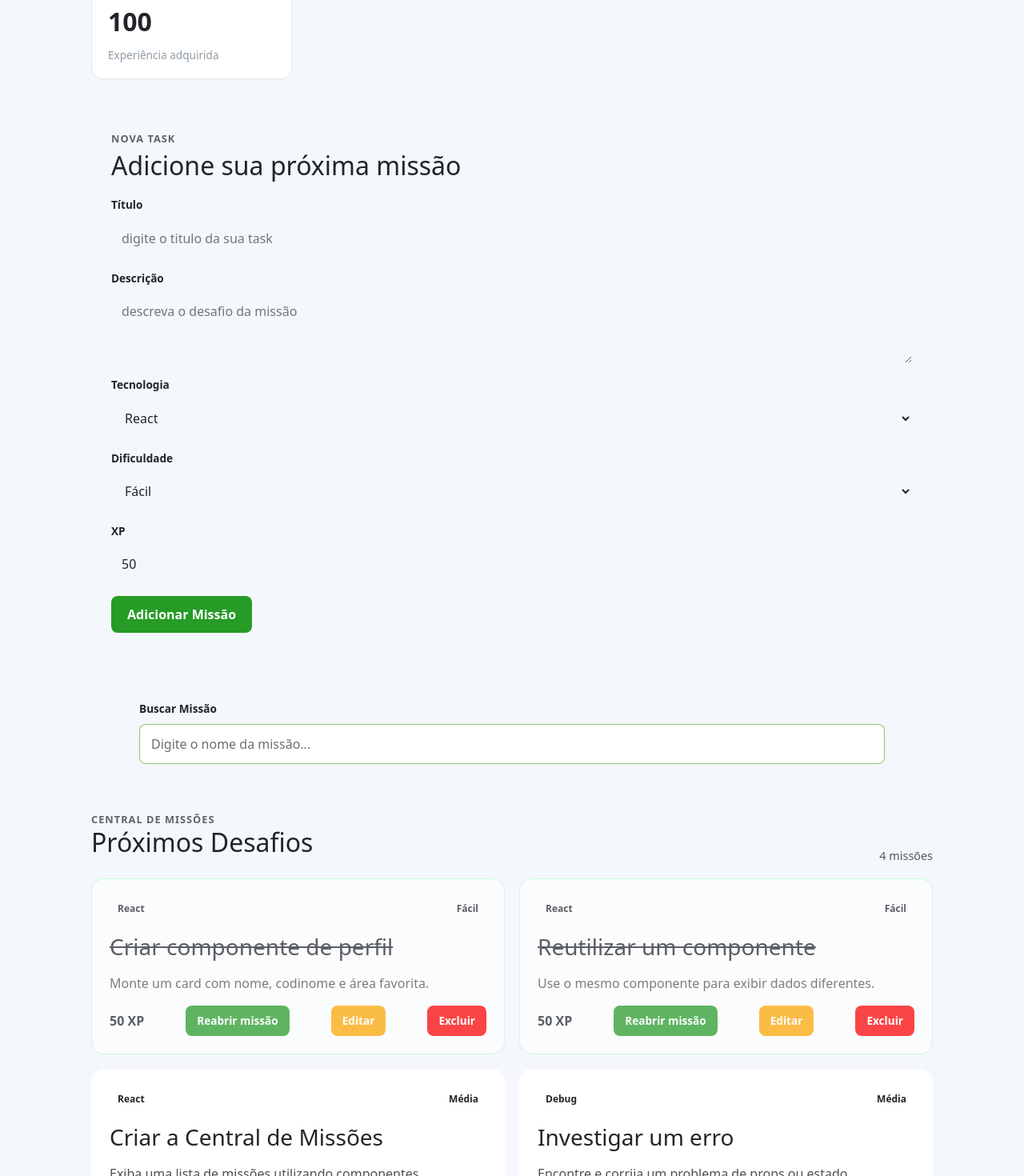
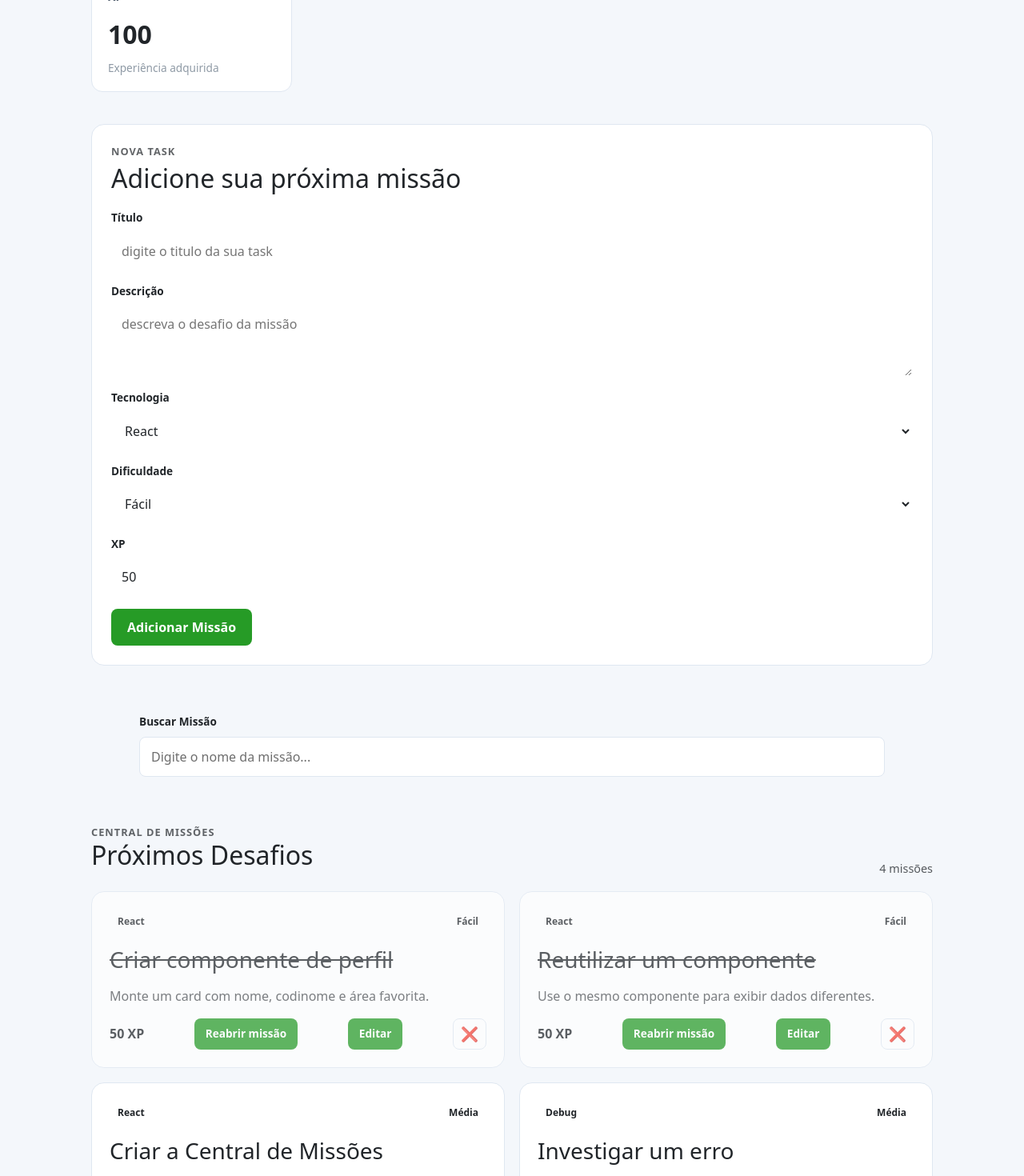
Before and after one commit to Unilelegroot/React-Quest, a React (Vite) app: page / in a window 1280 px wide. Shown: the part 700-2170 px from the top of the page at 80% size. Built offline with nearby package versions, Linux system fonts and the light colour scheme.

Commit message:
feat: ajustes de cor e button clear

```diff
--- a/src/components/MissionCard.jsx
+++ b/src/components/MissionCard.jsx
@@ -18,7 +18,7 @@ function MissionCard({ title, description, technology, difficulty, xp, completed
                     Editar
                 </button>
                 <button type ="button" className="mission-card_button mission-card__button--delete" onClick={onDelete}>
-                    Excluir
+                    ❌
                 </button>
             </div>
         </article>
--- a/src/components/MissionSearch.jsx
+++ b/src/components/MissionSearch.jsx
@@ -11,6 +11,9 @@ function MissionSearch({ searchTerm, onSearchChange }) {
                 onChange={(e) => onSearchChange(e.target.value)}
                 placeholder="Digite o nome da missão..."
             ></input>
+            {searchTerm && (<button type="button" className="mission-search_button-clear" onClick={() => onSearchChange("")}>
+                Limpar Pesquisa
+            </button>)}
         </section>
     )
 }
--- a/src/components/header.css
+++ b/src/components/header.css
@@ -4,9 +4,9 @@
     align-items: center;
     justify-content: space-between;
     gap: 28px;
-    padding: 10px 20px 20px;
+    padding: 20px 25px 25px 20px;
     background: var(--color-surface);
-    /* border-bottom: 1px solid var(--color-border); */
+    border-bottom: 1px solid var(--color-border);
 }
 
 .header_logo{
--- a/src/components/missionCard.css
+++ b/src/components/missionCard.css
@@ -3,7 +3,7 @@
   flex-direction: column;
   gap: 16px;
   padding: 22px;
-  border: 1px solid rgba(255, 255, 255, 0.15);
+  border: 1px solid var(--color-border);
   border-radius: 16px;
   background: var(--color-surface);
   transition:
@@ -17,7 +17,7 @@
 }
 
 .mission-card--completed {
-  border-color: rgba(120, 255, 167, 0.55);
+  border: 1px solid var(--color-border);
   opacity: 0.72;
 }
 
@@ -64,11 +64,13 @@
 }
 
 .mission-card__button--delete {
-  background: red;
-  color: white;
+  background: rgb(255, 255, 255);
+  border: 1px solid var(--color-border);
+  font-size: 1.1rem;
+  padding: 5.3px 9px;
 }
 
 .mission-card__button--edit {
-  background: rgb(255, 166, 0);
+  background: var(--color-primary);
   color: white;
 }
--- a/src/components/missionForm.css
+++ b/src/components/missionForm.css
@@ -1,9 +1,9 @@
 .mission-form-section {
   margin-top: 40px;
   padding: 24px;
-  border: 1px solid rgba(255, 255, 255, 0.15);
+  border: 1px solid var(--color-border);
   border-radius: 16px;
-  background: rgba(255, 255, 255, 0.04);
+  background: var(--color-surface);
 }
 .mission-form-heading {
   margin-bottom: 20px;
--- a/src/components/missionSearch.css
+++ b/src/components/missionSearch.css
@@ -13,7 +13,7 @@
 .mission-search input {
     width: 100%;
     padding: 12px 14px;
-    border: 1px solid #489c0899;
+    border: 1px solid var(--color-border);
     border-radius: 8px;
     background: #fff;
     color: inherit;
@@ -23,3 +23,14 @@
 .mission-search input::placeholder {
     color: #0d0d0d99;
 }
+
+.mission-search_button-clear {
+  align-self: flex-start;
+  padding: 8px 12px;
+  border: none;
+  border-radius: 8px;
+  font: inherit;
+  font-size: 0.85rem;
+  font-weight: 700;
+  cursor: pointer;
+}
```
